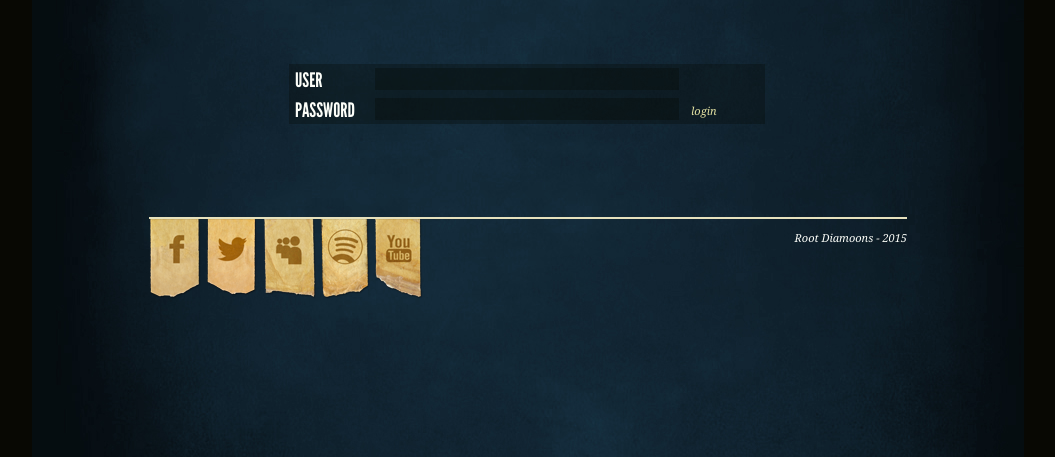
After one commit to arnaugm/rootdiamoons-web, a Symfony app: template src/AppBundle/Resources/views/security/login.html.twig in a window 1280 px wide. The commit adds this page. Shown: the part 201-658 px from the top of the page, without its empty margins (112-1167 px from the left). Run offline with Twig, Linux system fonts and the light colour scheme; the template is opened without the code that fills it, so the values that code supplies are empty; some libraries are stand-ins or nearby versions.

Commit message:
secure admin area and login form

```diff
--- a/composer.json
+++ b/composer.json
@@ -21,7 +21,8 @@
         "sensio/distribution-bundle": "~3.0,>=3.0.12",
         "sensio/framework-extra-bundle": "~3.0,>=3.0.2",
         "incenteev/composer-parameter-handler": "~2.0",
-        "javiereguiluz/easyadmin-bundle": "~1.2"
+        "javiereguiluz/easyadmin-bundle": "~1.2",
+        "ircmaxell/password-compat": "^1.0"
     },
     "require-dev": {
         "sensio/generator-bundle": "~2.3"
--- /dev/null
+++ b/src/AppBundle/Resources/views/security/login.html.twig
@@ -0,0 +1,40 @@
+{% extends 'AppBundle::layout.html.twig' %}
+
+{% block content %}
+    <div class="primer_bloc ultim_bloc">
+        <div id="login">
+            <form action="{{ path('login_check') }}" method="post">
+                <table>
+                    <tr>
+                        <td class="destacat login_label">
+                            <label for="username">User</label>
+                        </td>
+                        <td class="destacat login_input">
+                            <input type="text" id="username" name="_username" value="{{ last_username }}" />
+                        </td>
+                        <td class="destacat">
+                        </td>
+                    </tr>
+                    <tr>
+                        <td class="destacat login_label">
+                            <label for="password">Password</label>
+                        </td>
+                        <td class="destacat login_input">
+                            <input type="password" id="password" name="_password" />
+                        </td>
+                        <td class="destacat login_submit">
+                            <button type="submit">login</button>
+                        </td>
+                    </tr>
+                </table>
+
+                {% if error %}
+                <div id="login_error">
+                    {{ error.messageKey|trans(error.messageData, 'security') }}
+                </div>
+                {% endif %}
+            </form>
+        </div>
+    </div>
+
+{% endblock %}
--- a/web/css/fonts.css
+++ b/web/css/fonts.css
@@ -10,7 +10,7 @@
 
 }
 
-#idiomes, #menu, h2, h3, #noticia, td.data_concert_home, td.lloc_concert_home, .titol_album, .titol_disc, .recop_titol, .titol_video, #canal_youtube_text_1, #canal_youtube_text_2, .data_concert, .nom_concert, .any_concert, .data_concert_anterior, #albums a, .nom_component, .nom_document, #newsletter a, td.llista_accio {
+#idiomes, #menu, h2, h3, #noticia, td.data_concert_home, td.lloc_concert_home, .titol_album, .titol_disc, .recop_titol, .titol_video, #canal_youtube_text_1, #canal_youtube_text_2, .data_concert, .nom_concert, .any_concert, .data_concert_anterior, #albums a, .nom_component, .nom_document, #newsletter a, td.llista_accio, td.login_label {
 	font-family: LeagueGothicRegular, Impact;
 	text-transform: uppercase;
 }
--- a/web/css/styles.css
+++ b/web/css/styles.css
@@ -827,3 +827,62 @@ td.llista_submit button:hover{
 	font-style: italic;
 	padding-top: 20px;
 }
+
+
+/*----------------------------- Login -----------------------*/
+
+#login {
+    width: 476px;
+    margin: auto;
+    padding-top: 35px;
+}
+
+#login table {
+    width: 100%;
+    border-collapse: collapse;
+    margin: 0 0 5px -1px;
+}
+
+td.login_label {
+    font-size: 20px;
+    width: 80px;
+}
+
+td.login_input {
+    padding: 4px 0;
+    width: 294px;
+}
+
+td.login_input input {
+    width: 294px;
+    height: 20px;
+    background: rgb(5, 7, 1);
+    background: rgba(5, 7, 1, 0.3);
+    border: 0;
+    color: #e4e2a2;
+    font-family: "Georgia";
+    font-size: 13px;
+    font-style: italic;
+    padding-left: 8px;
+}
+
+td.login_submit button {
+    border: 0;
+    background-color: transparent;
+    color: #e4e2a2;
+    cursor: pointer;
+    font-family: "Georgia";
+    font-size: 11px;
+    font-style: italic;
+}
+
+td.llista_submit button:hover {
+    text-decoration: underline;
+}
+
+#login_error {
+    font-size: 11px;
+    color: #e40110;
+    font-style: italic;
+    padding: 10px 0 0 10px;
+}
```
Also changed, not shown: app/config/routing.yml (+10 -0 lines), app/config/security.yml (+26 -10 lines), src/AppBundle/Controller/SecurityController.php (added, +29 -0 lines), src/AppBundle/Entity/User.php (+47 -1 lines), 1 other file.
